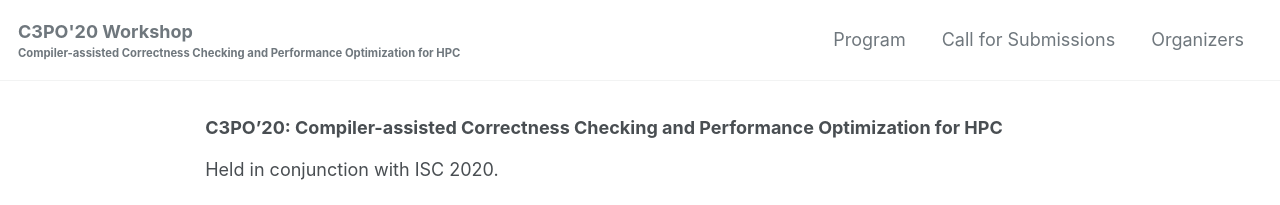
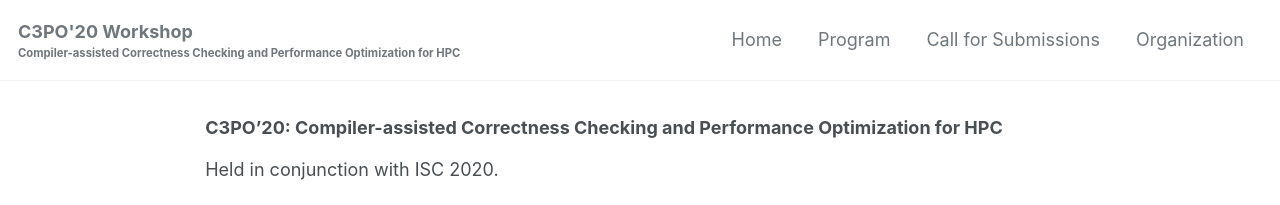
Before and after one commit to c3po-workshop/c3po-workshop.github.io, a Jekyll site: the page built from index.md, in a window 1280 px wide. Shown: the top 205 px of the page. Built offline with Jekyll 4.4.1, drawn with Linux system fonts in a browser that asks for light colours; cached includes are drawn as plain includes; nearby versions of some CDN libraries; our own code applies the rules of GitHub Pages for plain Markdown files.

Commit message:
Adjusted naviation

```diff
--- a/_data/navigation.yml
+++ b/_data/navigation.yml
@@ -10,9 +10,12 @@
   #   url: /collection-archive/
   # - title: "Sitemap"
   #   url: /sitemap/
+  # TODO back to home
+    - title: "Home"
+      url: /index
     - title: "Program"
       url: /_pages/program
     - title: "Call for Submissions"
       url: /_pages/call
-    - title: "Organizers"
-      url: /_pages/organizers
+    - title: "Organization"
+      url: /_pages/organization
```
